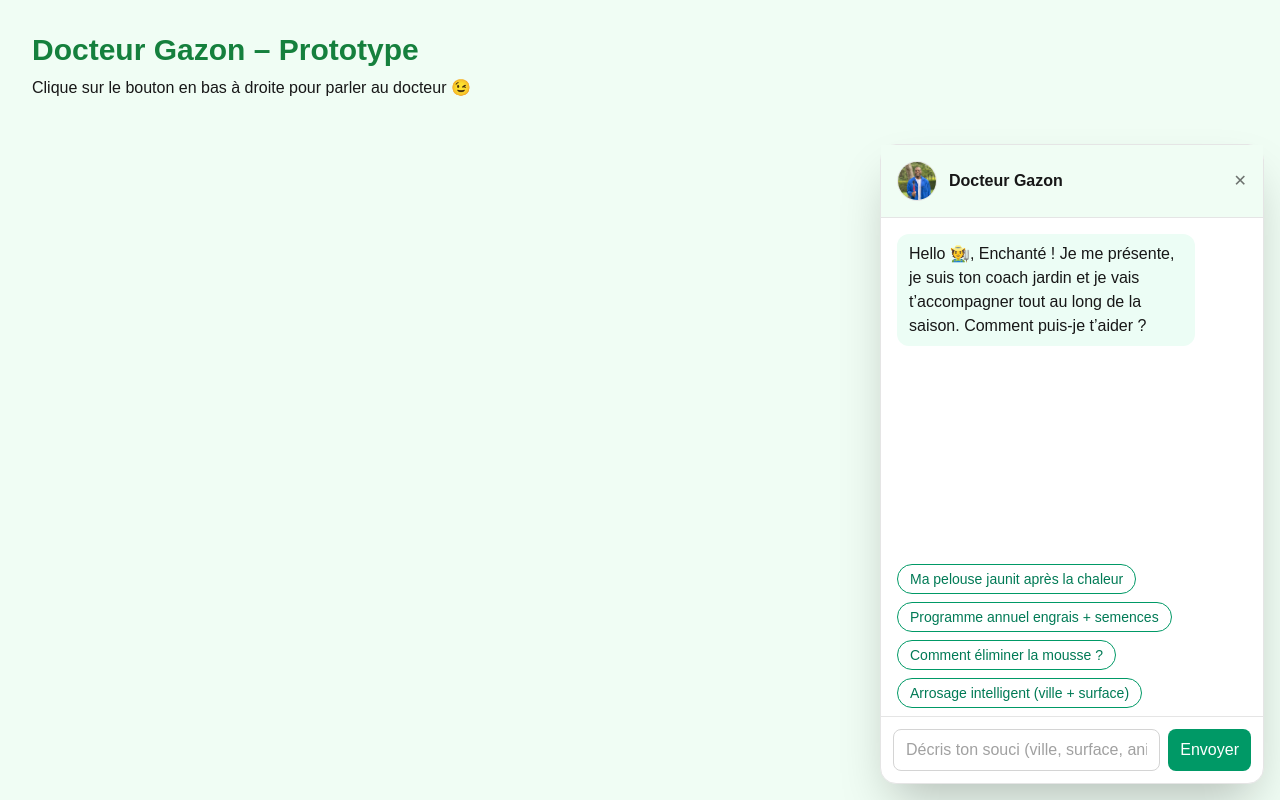
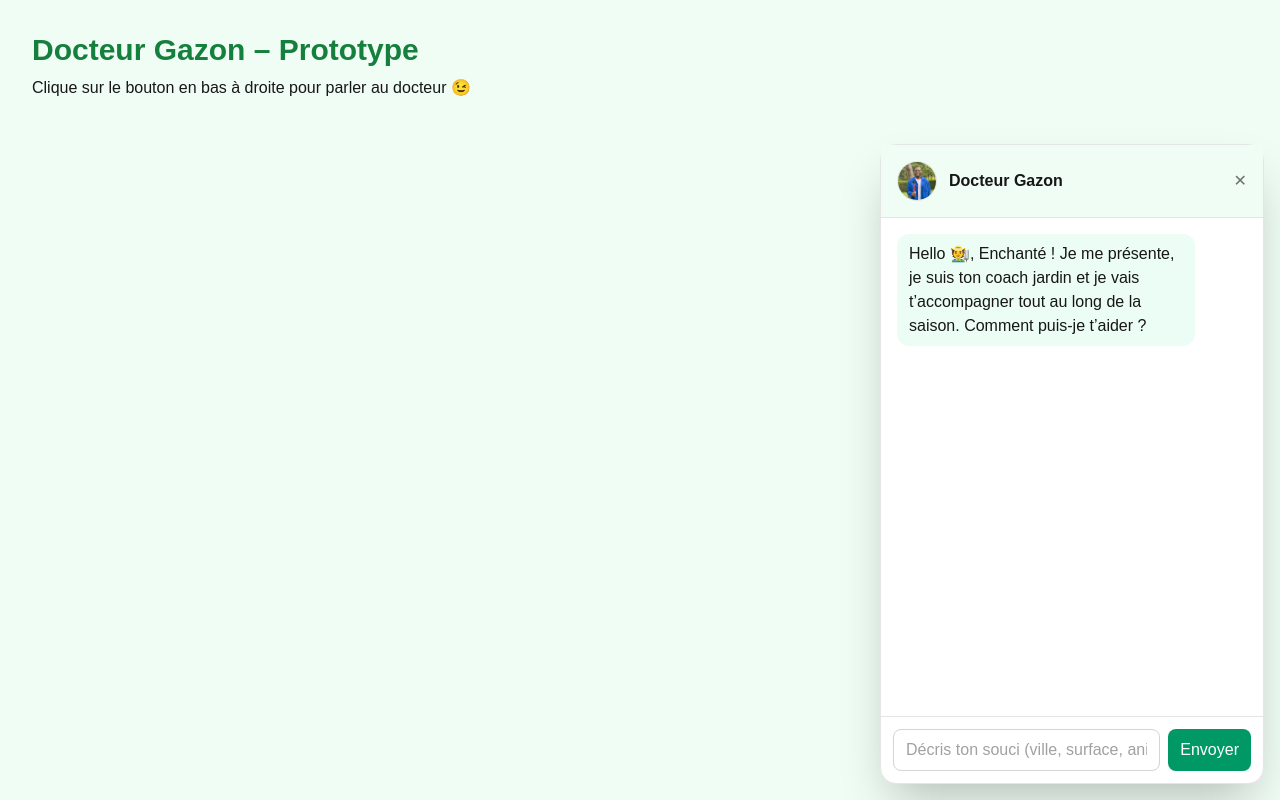
Before and after one commit to Bleeneur/coach-bleen, a Next.js app: page / in a window 1280 px wide. Built offline with nearby package versions, Linux system fonts and the light colour scheme.

Commit message:
chore(chat): retirer les propositions rapides

```diff
--- a/components/BleenChat.tsx
+++ b/components/BleenChat.tsx
@@ -132,12 +132,6 @@ export default function DocteurGazonChat() {
     }
   }
 
-  const quick = [
-    "Ma pelouse jaunit après la chaleur",
-    "Programme annuel engrais + semences",
-    "Comment éliminer la mousse ?",
-    "Arrosage intelligent (ville + surface)",
-  ];
 
   return (
     <div className="fixed bottom-4 right-4 z-50">
@@ -181,20 +175,7 @@ export default function DocteurGazonChat() {
             {loading && <div className="text-sm opacity-70">Docteur Gazon écrit…</div>}
           </div>
 
-          <div className="px-4 pb-2 flex flex-wrap gap-2">
-            {quick.map((q) => (
-              <button
-                key={q}
-                onClick={() => {
-                  setInput(q);
-                  setTimeout(send, 10);
-                }}
-                className="text-sm px-3 py-1 rounded-full border border-emerald-600 text-emerald-700 dark:border-emerald-400 dark:text-emerald-300 hover:bg-emerald-50 dark:hover:bg-emerald-900/30 transition"
-              >
-                {q}
-              </button>
-            ))}
-          </div>
+
 
           <div className="p-3 border-t border-neutral-200 dark:border-neutral-700 flex gap-2">
             <input
```
